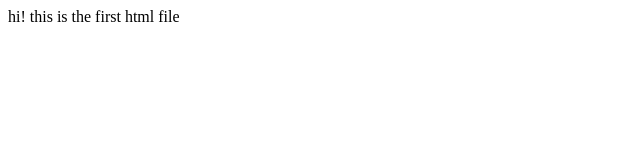
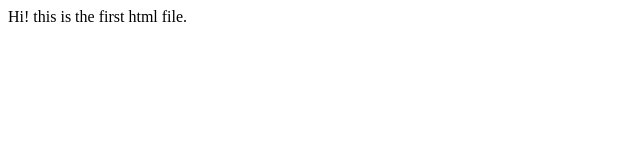
Before and after one commit to akashGupta42/AkashLevelZero1, a plain HTML site: page index.html in a window 1280 px wide. Shown: the full height of the page, 0-640 px from the left. Drawn offline with Linux system fonts and the light colour scheme.

Commit message:
refactor Grammatical correction
Grammatically corrected the only line in the file.

```diff
--- a/index.html
+++ b/index.html
@@ -7,6 +7,6 @@
     <title>studentsite</title>
 </head>
 <body>
-    hi! this is the first html file
+    Hi! this is the first html file.
 </body>
 </html>
```
